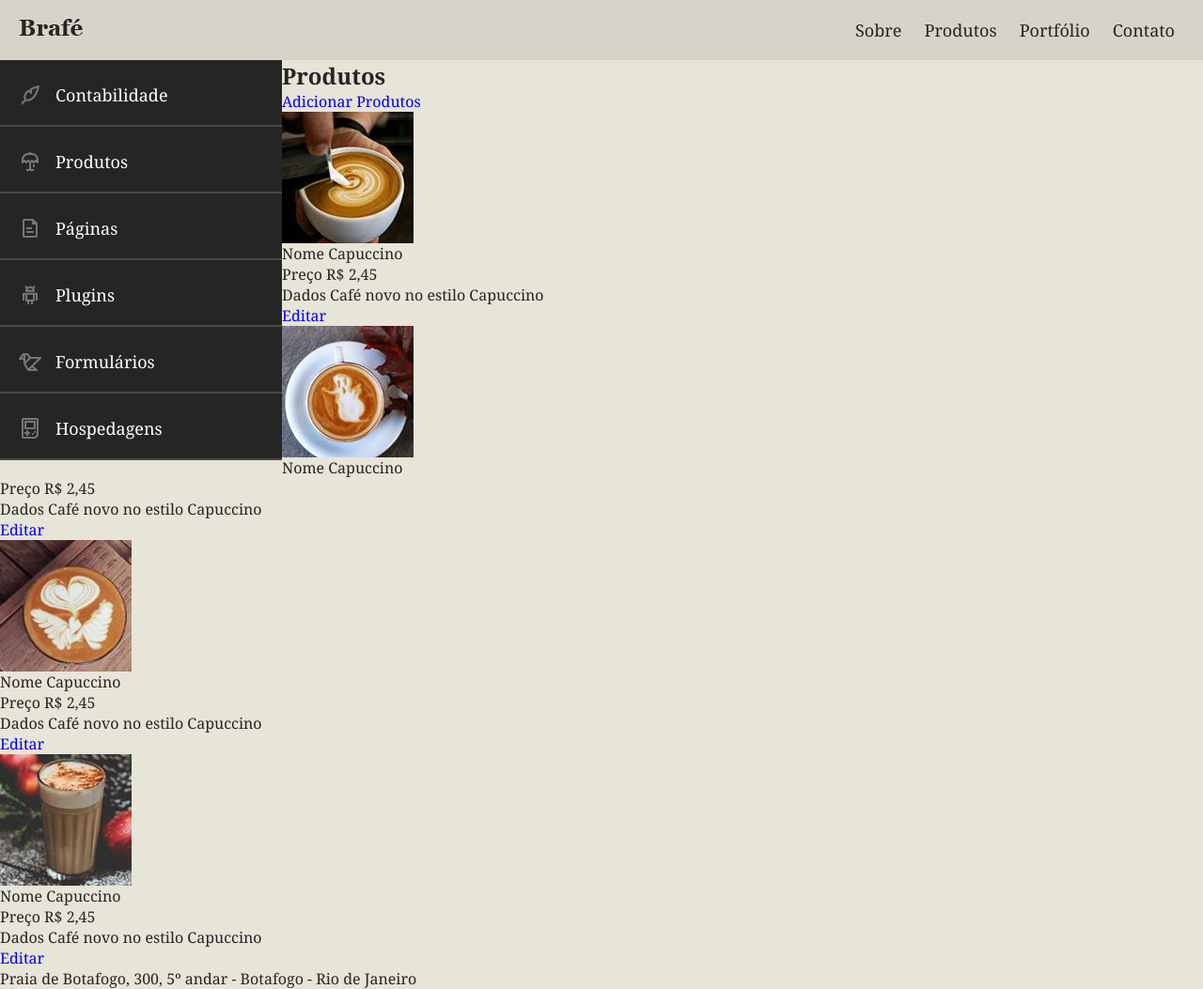
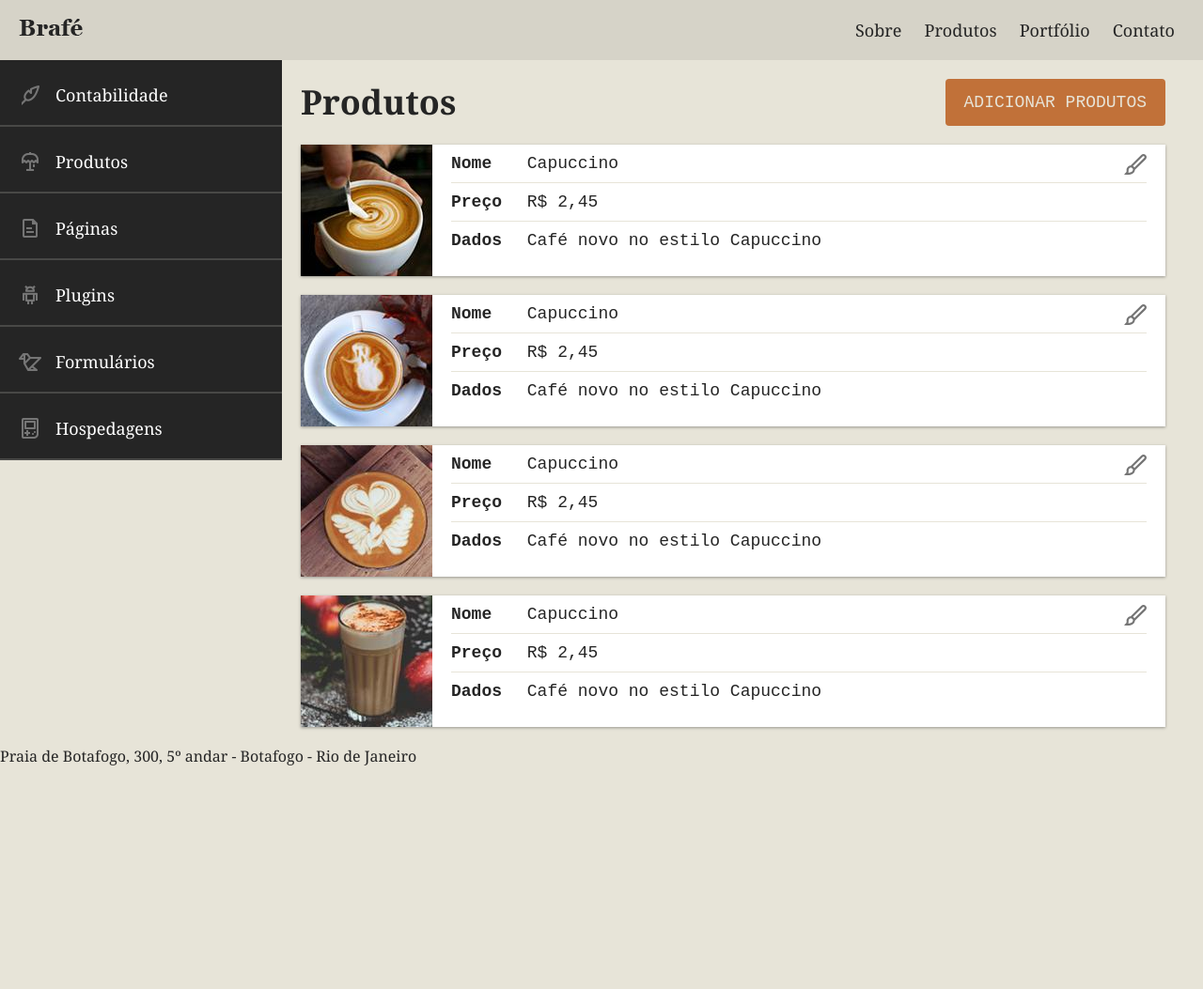
Before and after one commit to vargastm/brafe3, a plain HTML site: page brafe3-pure/index.html in a window 1280 px wide. Shown: the whole page at 94% size. After the commit the page ends 816 px from the top, so only its background shows below. Drawn offline with Linux system fonts and the light colour scheme.

Commit message:
Added styles for the products part

```diff
--- a/brafe3-pure/assets/css/style.css
+++ b/brafe3-pure/assets/css/style.css
@@ -10,7 +10,7 @@ li {
 body {
   font-family: Georgia, 'Times New Roman', Times, serif;
   color: #252525;
-  background: #e7e4d8;
+  background: #E7E4D8;
 }
 
 * {
@@ -57,6 +57,12 @@ a {
 
 .header-menu li:first-child a {
   padding-left: 0;
+}
+
+.main-container::after, .main-container::before {
+  content: '';
+  display: table;
+  clear: both;
 }
 
 .side-nav {
@@ -107,3 +113,89 @@ a {
 .nav-accommodation::before {
   background-position: 0 -120px;
 }
+
+.products {
+  float: left;
+  width: calc(100% - 300px);
+  margin: 0 auto;
+  max-width: 960px;
+  padding: 20px;
+}
+
+.products header::before, .products header::after {
+  content: '';
+  display: table;
+  clear: both;
+}
+
+.products h1 {
+  font-size: 2.25em;
+  float: left;
+}
+
+.add-products {
+  background: #C17139;
+  color: #E7E4D8;
+  font-size: 1.125em;
+  font-family: 'Courier New', Courier, monospace;
+  text-transform: uppercase;
+  padding: 15px 20px;
+  border-radius: 4px;
+  float: right;
+  text-align: center;
+}
+
+.products-item {
+  background: #FFFFFF;
+  box-shadow: 0 1px 3px 0 rgba(0,0,0, .35);
+  margin-top: 20px;
+  position: relative;
+}
+
+.products-item::before, .products-item::after {
+  content: '';
+  display: table;
+  clear: both;
+}
+
+.products-item img {
+  float: left;
+}
+
+.products-item a {
+  width: 24px;
+  height: 24px;
+  text-indent: -200px;
+  overflow: hidden;
+  position: absolute;
+  right: 20px;
+  top: 10px;
+  background: url('../images/edit.svg') no-repeat;
+}
+
+.products-item a:hover {
+  background: url('../images/edit-hover.svg') no-repeat;
+}
+
+.products-item ul {
+  float: left;
+  padding: 0 20px;
+  width: calc(100% - 140px);
+}
+
+.products-item li {
+  border-bottom: 1px solid #E7E4D8;
+  padding: 10px 0;
+  font-family: 'Courier New', Courier, monospace;
+  font-size: 1.125em;
+}
+
+.products-item li:last-child {
+  border: none;
+}
+
+.products-item span {
+  font-weight: bold;
+  width: 70px;
+  display: inline-block;
+}
--- a/brafe3-pure/index.html
+++ b/brafe3-pure/index.html
@@ -20,7 +20,7 @@
         </ul>
       </nav>
     </header>
-    <main class="container">
+    <main class="main-container">
       <nav class="side-nav">
         <ul>
           <li><a href="#" class="nav-accounting">Contabilidade</a></li>
@@ -31,13 +31,13 @@
           <li><a href="#" class="nav-accommodation">Hospedagens</a></li>
         </ul>
       </nav>
-      <section>
+      <section class="products">
         <header>
           <h1>Produtos</h1>
-          <a href="#">Adicionar Produtos</a>
+          <a href="#" class="add-products">Adicionar Produtos</a>
         </header>
         <ul>
-          <li>
+          <li class="products-item">
             <img src="assets/images/coffee-1.jpg" alt="Café 1">
             <ul>
               <li><span>Nome</span> Capuccino</li>
@@ -46,7 +46,7 @@
             </ul>
             <a href="#">Editar</a>
           </li>
-          <li>
+          <li class="products-item">
             <img src="assets/images/coffee-2.jpg" alt="Café 2">
             <ul>
               <li><span>Nome</span> Capuccino</li>
@@ -55,7 +55,7 @@
             </ul>
             <a href="#">Editar</a>
           </li>
-          <li>
+          <li class="products-item">
             <img src="assets/images/coffee-3.jpg" alt="Café 3">
             <ul>
               <li><span>Nome</span> Capuccino</li>
@@ -64,7 +64,7 @@
             </ul>
             <a href="#">Editar</a>
           </li>
-          <li>
+          <li class="products-item">
             <img src="assets/images/coffee-4.jpg" alt="Café 4">
             <ul>
               <li><span>Nome</span> Capuccino</li>
```
